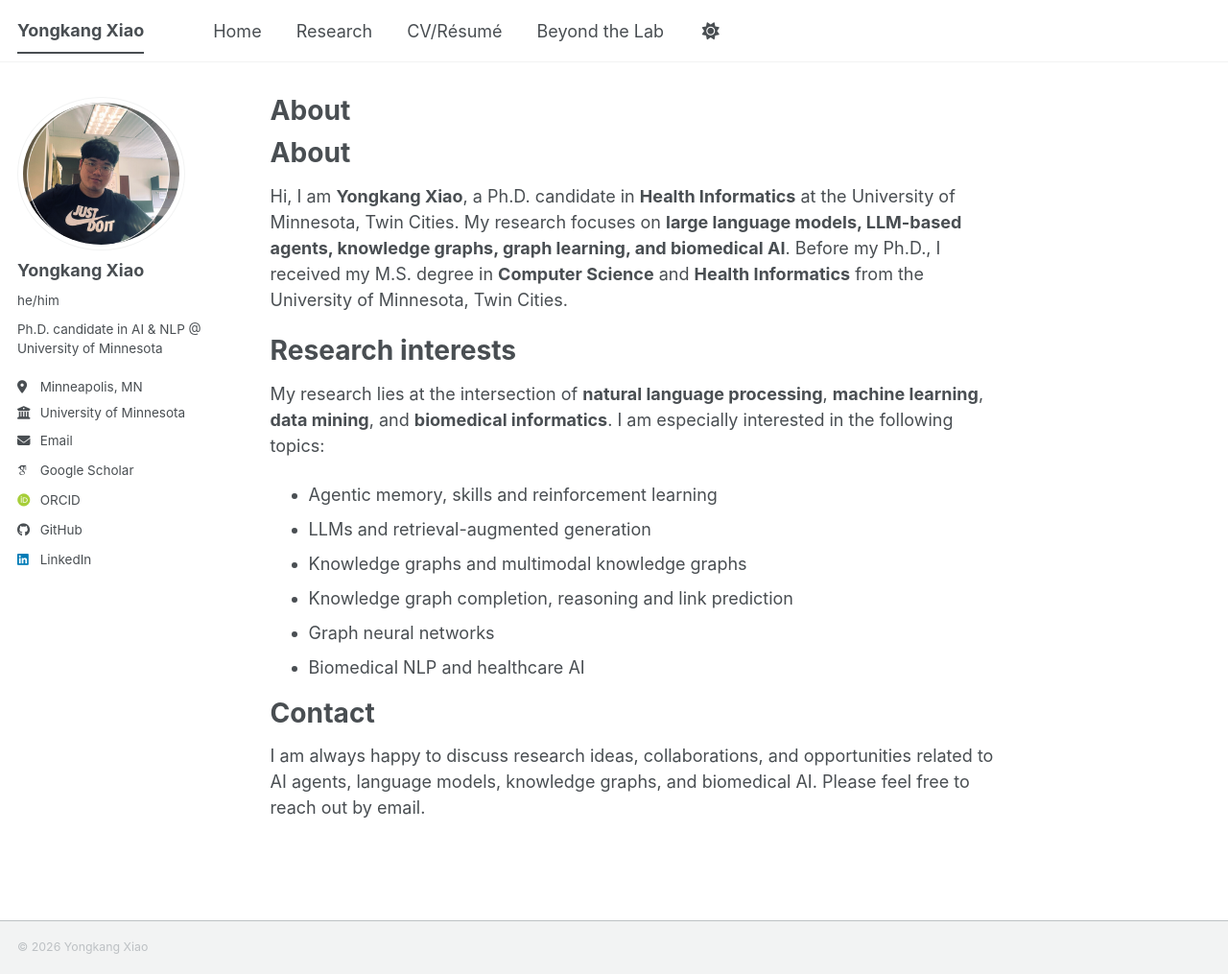
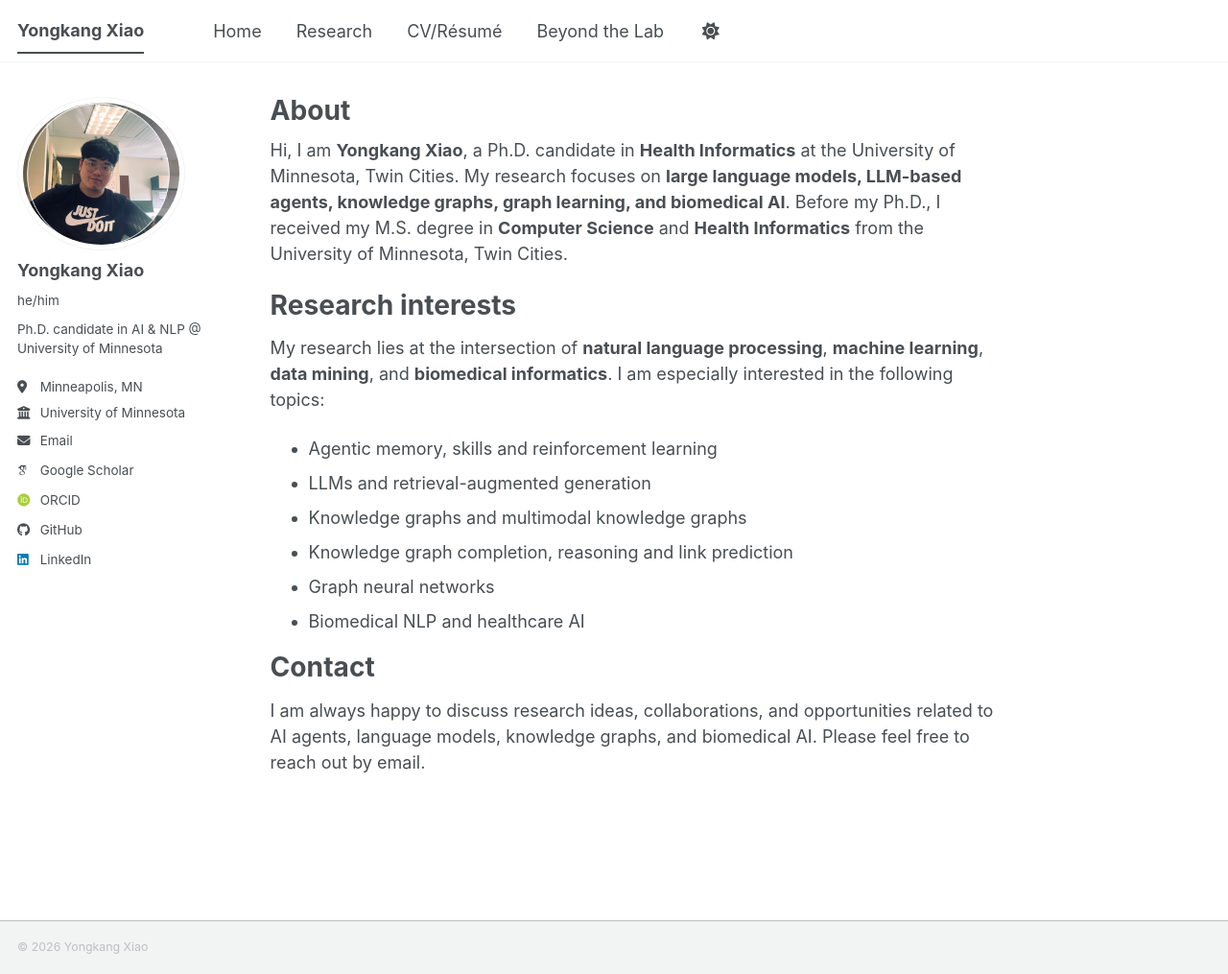
Before and after one commit to TheYKXiao/TheYKXiao.github.io, a Jekyll site: the page built from _pages/about.md, in a window 1280 px wide and 1015 px high. Shown: the whole window at 96% size. Built offline with Jekyll 4.4.1, drawn with Linux system fonts in a browser that asks for light colours; some web fonts are replaced; a script bundle is joined from its source files by our own code; library files that are not in the unit come from our copies; our own code applies the rules of GitHub Pages for plain Markdown files.

Commit message:
Update homepage

```diff
--- a/_includes/seo.html
+++ b/_includes/seo.html
@@ -6,7 +6,9 @@
 {% endif %}
 {% assign seo_url = seo_url | default: site.github.url %}
 
-{% if page.title %}
+{% if page.url == "/" %}
+  {% assign seo_title = site.title %}
+{% elsif page.title %}
   {% assign seo_title = page.title | append: " " | append: site.title_separator | append: " " | append: site.title %}
 {% endif %}
 
--- a/_pages/about.md
+++ b/_pages/about.md
@@ -1,14 +1,11 @@
 ---
 permalink: /
-# title: "About"
+title: "About"
 author_profile: true
 redirect_from:
   - /about/
   - /about.html
 ---
-
-About
-======
 
 Hi, I am **Yongkang Xiao**, a Ph.D. candidate in **Health Informatics** at the University of Minnesota, Twin Cities. My research focuses on **large language models, LLM-based agents, knowledge graphs, graph learning, and biomedical AI**. Before my Ph.D., I received my M.S. degree in **Computer Science** and **Health Informatics** from the University of Minnesota, Twin Cities.
 
```
